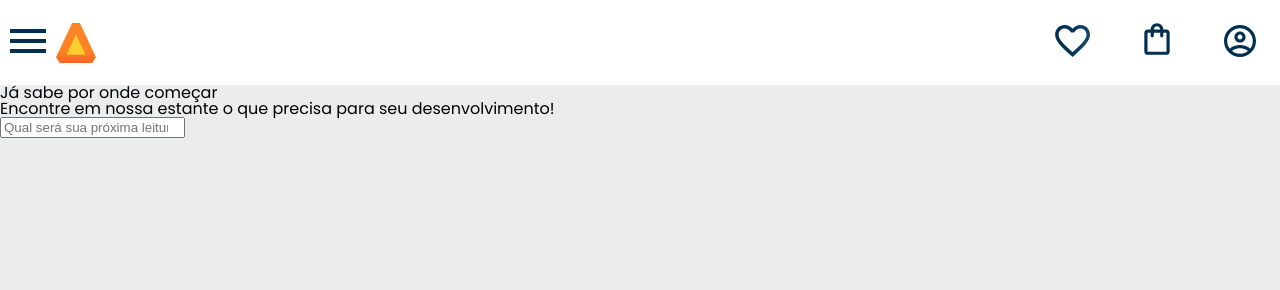
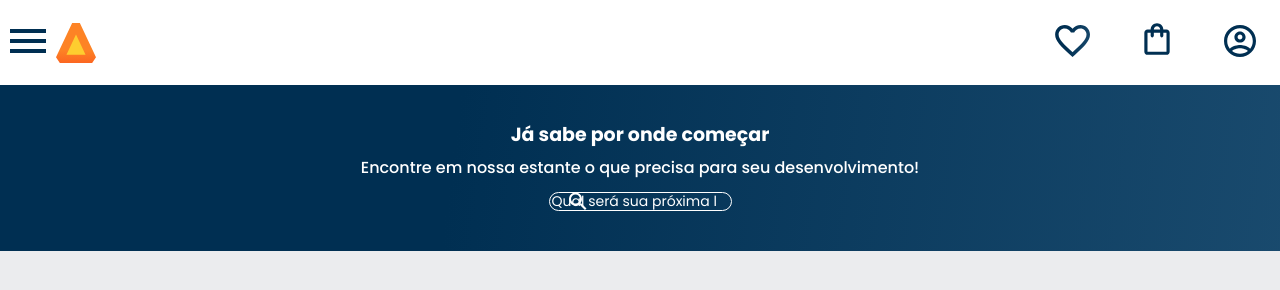
Before and after one commit to albertbrum/html-css-alurabooks, a plain HTML site: page index.html in a window 1280 px wide. Drawn offline with Linux system fonts and the light colour scheme.

Commit message:
Pesquisa

```diff
--- a/index.html
+++ b/index.html
@@ -47,7 +47,7 @@
     </header>
     <section class="banner">
         <h2 class="banner__titulo">Já sabe por onde começar</h2>
-        <p class="banner_texto">Encontre em nossa estante o que precisa para seu desenvolvimento!</p>
+        <p class="banner__texto">Encontre em nossa estante o que precisa para seu desenvolvimento!</p>
         <input type="search" class="banner__pesquisa" placeholder="Qual será sua próxima leitura?">
     </section>
 </body>
--- a/styles.css
+++ b/styles.css
@@ -1,4 +1,5 @@
 @import url("styles/header.css");
+@import url("styles/banner.css");
 
 :root {
     --cor-de-fundo: #EBECEE;
--- /dev/null
+++ b/styles/banner.css
@@ -0,0 +1,33 @@
+.banner {
+    background: var(--azul-degrade);
+    color: var(--branco);
+    text-align: center;
+    padding: 2.5em 2em;
+}
+
+.banner__titulo {
+    font-size: 19px;
+    font-weight: 700;
+}
+
+.banner__texto {
+    font-weight: 500;
+    margin: 1em 0;
+}
+
+.banner__pesquisa {
+    background-color: transparent;
+    border: 1px solid var(--branco);
+    color: var(--branco);
+    border-radius: 24px;
+}
+
+.banner__pesquisa::placeholder {
+    font-family: var(--fonte-principal);
+    font-size: 14px;
+    font-weight: 400;
+    text-align: center;
+    color: var(--branco);
+    background: url(/img/Pesquisa.svg) no-repeat;
+    background-position: 1em;
+}
```
Also changed, not shown: img/Pesquisa.svg (added).
